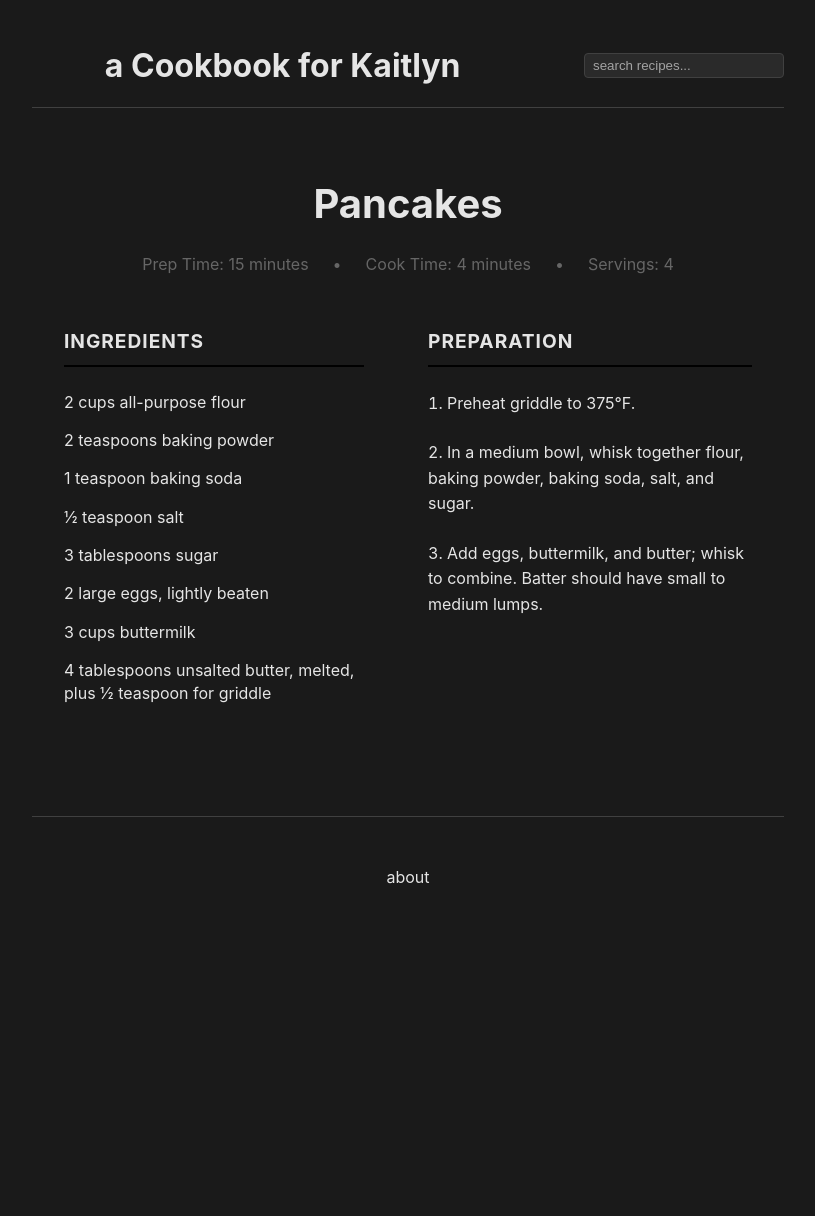
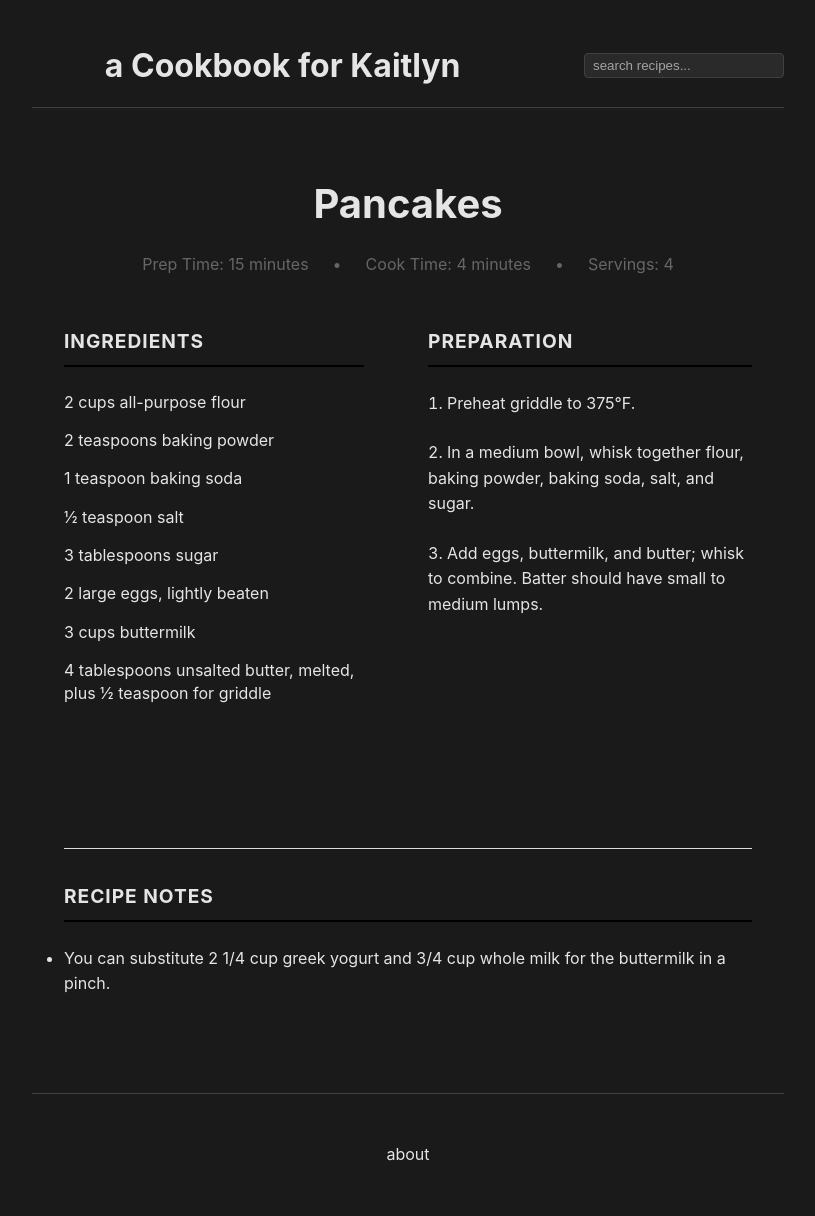
Before and after one commit to williamsca/recipes, a Jekyll site: the page built from _recipes/pancakes.md, in a window 1280 px wide. Shown: the whole page, without its empty margins (232-1047 px from the left). Built offline with Jekyll 4.4.1, drawn with Linux system fonts in a browser that asks for light colours; before the commit the page ends 939 px from its top, so only the background shows below that.

Commit message:
substitute buttermilk

```diff
--- a/_recipes/pancakes.md
+++ b/_recipes/pancakes.md
@@ -23,4 +23,7 @@ instructions: |
   1. Preheat griddle to 375°F.
   2. In a medium bowl, whisk together flour, baking powder, baking soda, salt, and sugar.
   3. Add eggs, buttermilk, and butter; whisk to combine. Batter should have small to medium lumps.
+
+notes: |
+  - You can substitute 2 1/4 cup greek yogurt and 3/4 cup whole milk for the buttermilk in a pinch.
 ---
```
